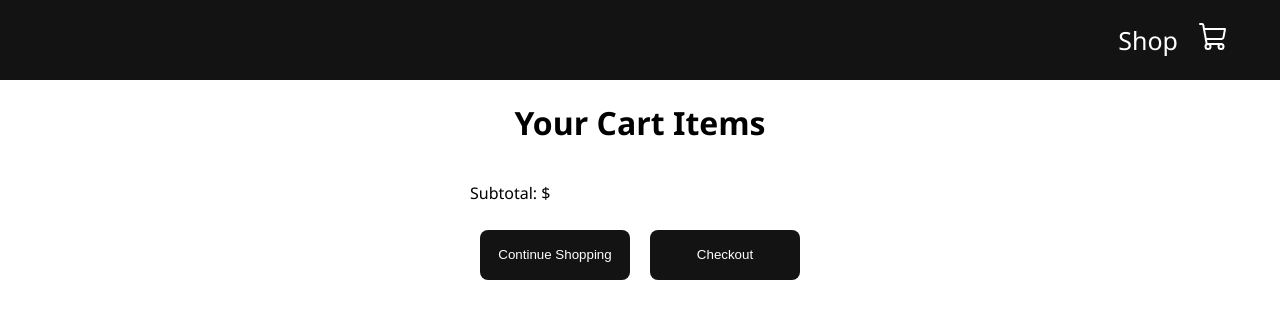
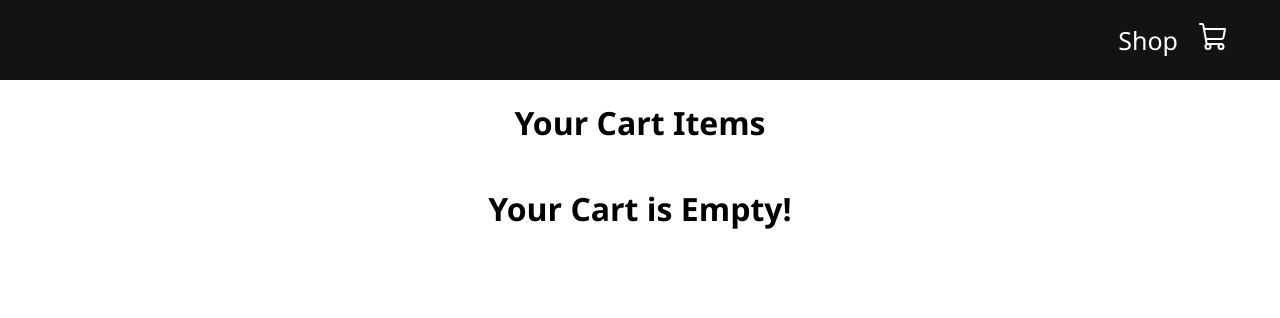
Before and after one commit to AdityaSLondhe/React_Shopping_cart, a React (Create React App) app: page /cart in a window 1280 px wide. Shown: the top 318 px of the page. Built offline with nearby package versions, Linux system fonts and the light colour scheme.

Commit message:
Empty Caart logic and display total amount,End.

```diff
--- a/src/pages/cart/cart.jsx
+++ b/src/pages/cart/cart.jsx
@@ -4,9 +4,13 @@ import { CartItem } from './cart-item'
 import { Product } from '../shop/Product'
 import { ShopContext } from '../../context/shop-context'
 import "./cart.css"
+import { useNavigate } from 'react-router-dom'
+
 export const Cart = () => {
   const {cartItems, addToCart, removeFromCart ,getTotalCartAmount}=useContext(ShopContext);
+  const totalAmount= getTotalCartAmount();
 
+  const navigate= useNavigate();
   return (
     <div className='cart'>
       <div>
@@ -20,11 +24,12 @@ export const Cart = () => {
         }
       })}
       </div>
-      <div className='checkout'>
-        <p>Subtotal: ${getTotalCartAmount}</p>
-        <button> Continue Shopping</button>
+      {totalAmount===0? <h1>Your Cart is Empty!</h1>:<div className='checkout'>
+        <p>Subtotal: ${totalAmount}</p>
+        <button onClick={()=> navigate("/")}> Continue Shopping</button>
         <button> Checkout</button>
-      </div>
+      </div>}
+
     </div>
   )
 }
```
